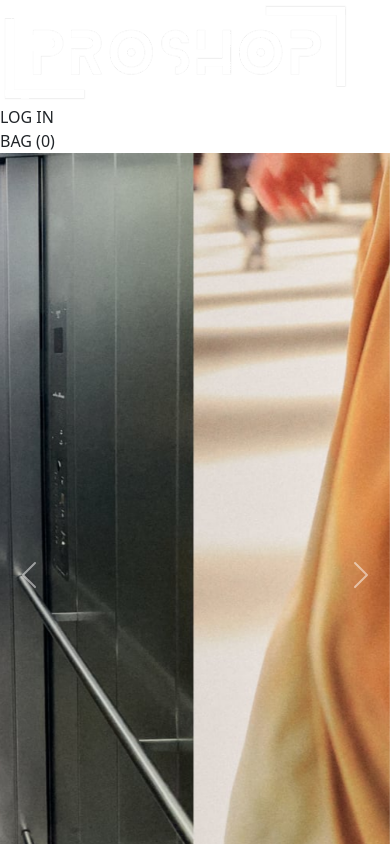
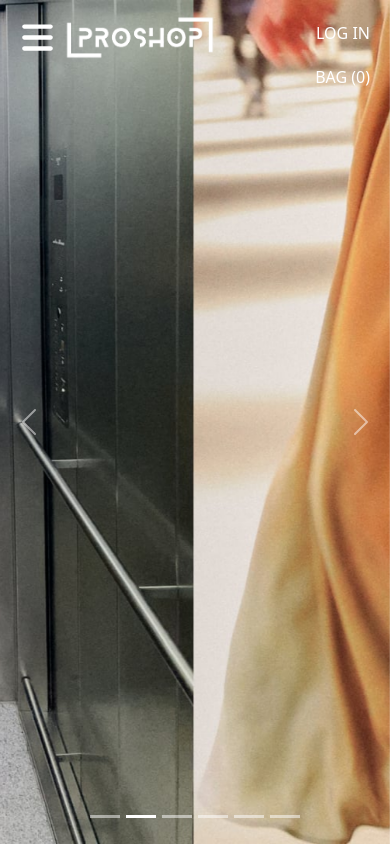
Before and after one commit to Chandan-devs-tech/Proshop-E-Commerce-Frontend, a React (Create React App) app: page / in a window 390 px wide. Shown: the top 844 px of the page. Built offline with nearby package versions, Linux system fonts and the light colour scheme.

Commit message:
Modify src/index.css

```diff
--- a/package.json
+++ b/package.json
@@ -15,6 +15,7 @@
     "react": "^18.2.0",
     "react-bootstrap": "^2.10.2",
     "react-dom": "^18.2.0",
+    "react-router-dom": "^6.22.3",
     "react-scripts": "5.0.1",
     "web-vitals": "^2.1.4"
   },
--- a/src/index.css
+++ b/src/index.css
@@ -22,17 +22,52 @@
 .hamburger {
   position: fixed;
   left: 20px;
-  top: 20px;
+  top: 30px;
   z-index: 10;
   cursor: pointer;
   width: 35px;
   height: 35px;
 }
 
+.logo {
+  position: fixed;
+  left: 7%;
+  top: 15px;
+  width: 200px;
+  z-index: 11;
+}
+
+.header {
+  display: flex;
+  width: 100%;
+  justify-content: space-between;
+  align-items: center;
+  position: fixed;
+  top: 0;
+  z-index: 10;
+}
+
+.hum-logo {
+  width: 40%;
+  display: flex;
+  justify-content: start;
+  align-items: center;
+}
+
+.login-cart {
+  width: 40%;
+  display: flex;
+  justify-content: end;
+  align-items: center;
+  gap: 20px;
+  color: #fff;
+  padding: 25px;
+}
+
 .sidebar {
   position: fixed;
   z-index: 9;
-  width: 20%;
+  width: 25%;
   height: 100vh;
   display: flex;
   justify-content: center;
@@ -59,11 +94,17 @@
   color: #fff;
   display: flex;
   width: 100%;
-  height: 60%;
+  height: 100%;
   flex-direction: column;
-  justify-content: space-between;
+  justify-content: flex-start;
+  margin-top: 200px;
   font-size: 25px;
   font-weight: 700;
+}
+
+.btn-secondary {
+  background: none !important;
+  border: none !important;
 }
 
 @media screen and (max-width: 768px) {
@@ -71,6 +112,24 @@
     width: 100%;
     position: fixed;
     left: -1200px;
+  }
+
+  .logo {
+    width: 150px;
+    margin-left: 30px;
+    left: 9%;
+  }
+
+  .login-cart {
+    align-items: end;
+    flex-direction: column;
+    margin-top: 21px;
+    margin-right: 20px;
+    padding: 0;
+  }
+
+  .hamburger {
+    top: 20px;
   }
 }
 
```
Also changed, not shown: 1 other file (tests, documents, lock files or other folders).
